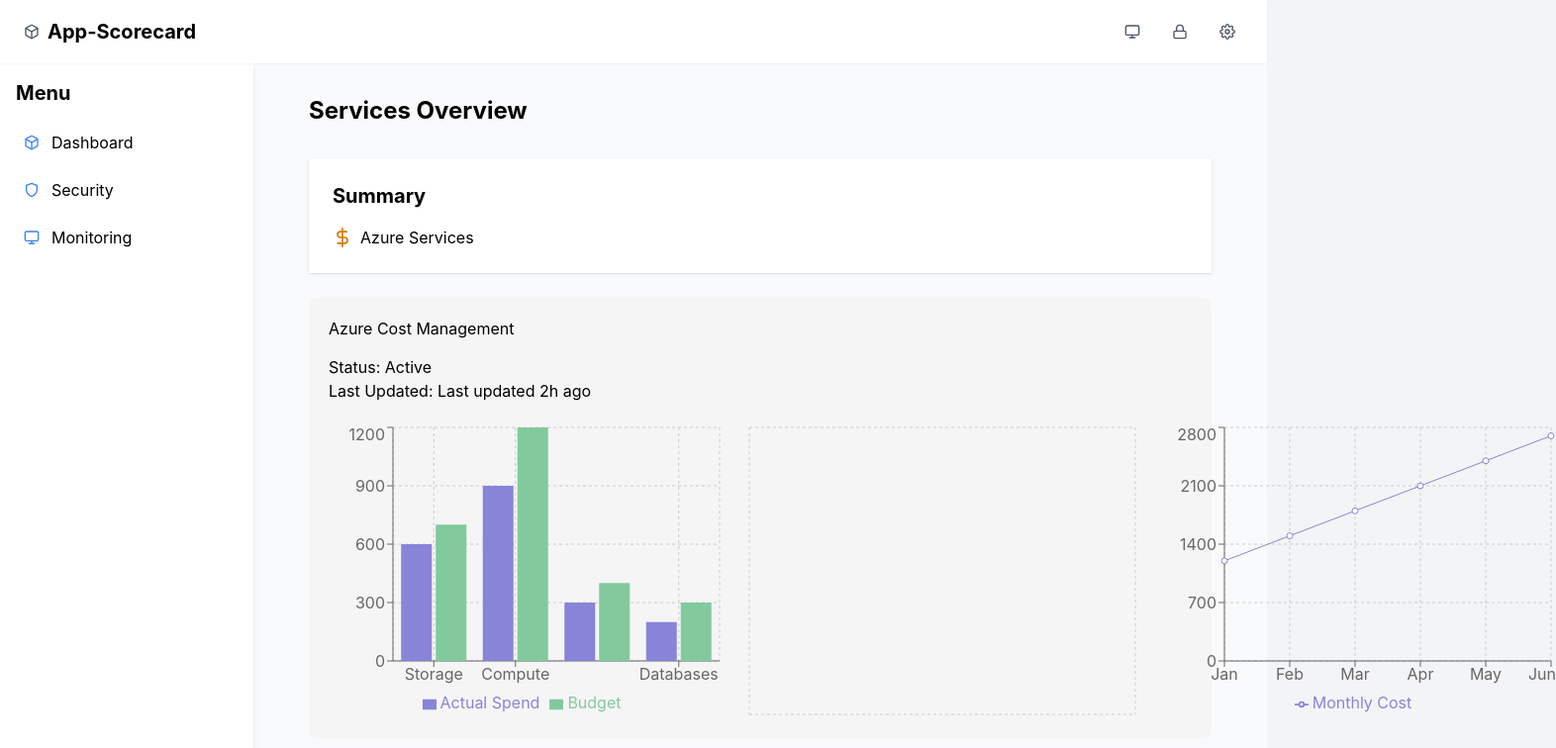
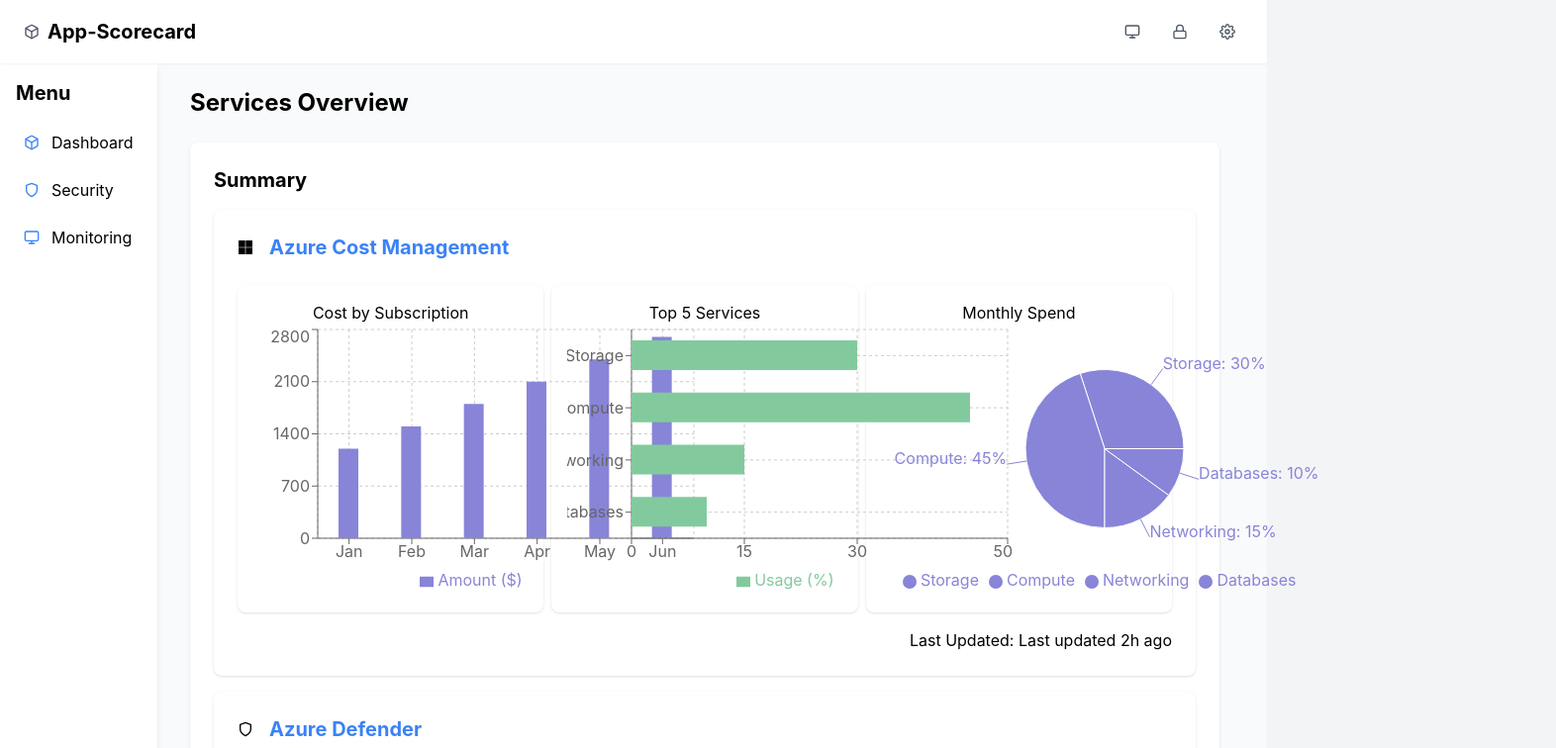
Before and after one commit to WillHennessey/app-scorecard, a React (Create React App) app: page / in a window 1280 px wide. Shown: the top 756 px of the page at 99% size, 1572 px wide, since content can reach past the window. Built offline with nearby package versions, Linux system fonts and the light colour scheme.

Commit message:
Refactoring Dashboard, Card and Graph components to improve strucutre and presentation.

```diff
--- a/src/App.js
+++ b/src/App.js
@@ -1,6 +1,6 @@
 import React from "react";
 import Dashboard from "./components/Dashboard";
-import { FiBox, FiShield, FiMonitor, FiTwitter, FiLock, FiCode, FiSettings } from "react-icons/fi";
+import { FiBox, FiShield, FiMonitor, FiLock, FiSettings } from "react-icons/fi";
 
 function App() {
   return (
@@ -29,7 +29,7 @@
       {/* Main Content */}
       <main className="pt-16 px-6 pb-8 flex">
         {/* Sidebar */}
-        <aside className="w-64 fixed left-0 bg-white h-full shadow-md">
+        <aside className="w-42 fixed left-0 bg-white h-full shadow-md">
           <div className="p-4 space-y-2">
             <h2 className="text-xl font-bold mb-4">Menu</h2>
             <button className="w-full flex items-center space-x-3 p-2 rounded-lg hover:bg-gray-100 transition-colors">
@@ -48,8 +48,8 @@
         </aside>
 
         {/* Content Area */}
-        <div className="flex-1 ml-64 p-8">
-          <h2 className="text-2xl font-bold mb-8">Services Overview</h2>
+        <div className="flex-1 ml-36 p-6">
+          <h2 className="text-2xl font-bold mb-6">Services Overview</h2>
           <Dashboard />
         </div>
       </main>
--- a/src/components/Card.js
+++ b/src/components/Card.js
@@ -3,49 +3,41 @@
 
 function Card({
   title,
-  status,
   lastUpdated,
   icon,
   color = "#8884d8",
   graphs = [] // Default empty array if not provided
 }) {
   return (
-    <div style={{ backgroundColor: '#f5f5f5', padding: '20px', borderRadius: '10px' }}>
-      <div style={{ display: 'flex', alignItems: 'center' }}>
+    <div className="bg-f5f5f5 p-6 rounded-lg shadow">
+      <div className="flex items-center">
         {icon}
-        <h2 style={{ margin: 0, color }}> {/* Fixed margin and added color */}
-          {title}
-        </h2>
+        <h3 className={`text-xl font-bold ml-4 ${color}`}>{title}</h3>
       </div>
-      <div style={{ marginTop: '15px' }}>
-        <p>Status: {status}</p>
-        <p>Last Updated: {lastUpdated}</p>
-      </div>
-      <div style={{
-        display: 'grid',
-        gridTemplateColumns: 'repeat(3, 1fr)',
-        gap: '20px',
-        marginTop: '20px'
-      }}>
-        {/* Safely map over graphs if it's an array */}
-        {Array.isArray(graphs) && graphs.map((graph) => {
+      {graphs.length > 0 && (
+        <div className="mt-6 grid grid-cols-1 xl:grid-cols-3 gap-2">
+          {graphs.map((graph) => {
             let type = '';
             if (graph.startsWith('Cost')) {
-            type = 'cost';
-          } else if (graph.startsWith('Top 5')) {
-            type = 'resource';
+              type = 'monthlySpend';
+            } else if (graph.startsWith('Top')) {
+              type = 'topServices';
             } else if (graph.startsWith('Monthly')) {
-            type = 'budget';
+              type = 'costBySubscription';
             }
             return (
+              <div key={graph} className="bg-white p-4 rounded-lg shadow">
                 <Graph
-              key={graph}
                   title={graph}
                   type={type}
-              style={{ backgroundColor: color }}
                 />
+              </div>
             );
           })}
+        </div>
+      )}
+      <div className="mt-4 space-y-2 float-right">
+        <p>Last Updated: {lastUpdated}</p>
       </div>
     </div>
   );
--- a/src/components/Dashboard.js
+++ b/src/components/Dashboard.js
@@ -1,134 +1,66 @@
 import React from "react";
 import Card from "./Card";
-import { FiBox, FiShield, FiMonitor, FiLock, FiCode, FiSettings, FiDollarSign } from "react-icons/fi";
-
-
+import { FiShield, FiMonitor, FiLock, FiCode} from "react-icons/fi";
+import {FaMicrosoft} from 'react-icons/fa'
 const services = [
   {
     title: "Azure Cost Management",
-    status: "Active",
-    lastUpdated: "Today at 10:30 AM",
-    icon: FiBox,
-    color: "text-blue-500"
+    lastUpdated: "Last updated 2h ago",
+    icon: <FaMicrosoft />,
+    color: "text-blue-500",
+    graphs: ["Cost by Subscription", "Top 5 Services", "Monthly Spend"]
   },
   {
     title: "Azure Defender",
-    status: "Warning",
     lastUpdated: "Today at 10:30 AM",
-    icon: FiShield,
+    icon: <FiShield />,
     color: "text-blue-500"
   },
   {
     title: "Azure Advisor",
-    status: "Healthy",
     lastUpdated: "Today at 10:30 AM",
-    icon: FiMonitor,
+    icon: <FiMonitor />,
     color: "text-blue-500"
   },
   {
     title: "SonarQube",
     status: "Active",
     lastUpdated: "Today at 10:30 AM",
-    icon: FiSettings,
+    icon: <FiCode />,
     color: "text-blue-500"
   },
   {
     title: "Rapid7",
-    status: "Warning",
     lastUpdated: "Today at 10:30 AM",
-    icon: FiLock,
+    icon: <FiLock />,
     color: "text-blue-500"
   },
   {
     title: "Contrast Security",
-    status: "Healthy",
     lastUpdated: "Today at 10:30 AM",
-    icon: FiCode,
+    icon: <FiShield />,
     color: "text-blue-500"
   }
 ];
 
 function Dashboard() {
-  const services = [
-      {
-          title: "Azure Cost Management",
-          status: "Active",
-          lastUpdated: "Last updated 2h ago",
-          icon: FiDollarSign,
-          color: "text-amber-600",
-          graphs: ["Monthly Spend", "Top 5 Services", "Cost by Subscription"]
-      },
-     {
-        title: "Azure Defender",
-             status: "Warning",
-             lastUpdated: "Today at 10:30 AM",
-             icon: FiShield,
-             color: "text-blue-500"
-         },
-         {
-             title: "Azure Advisor",
-             status: "Healthy",
-             lastUpdated: "Today at 10:30 AM",
-             icon: FiMonitor,
-             color: "text-blue-500"
-         },
-         {
-             title: "SonarQube",
-             status: "Active",
-             lastUpdated: "Today at 10:30 AM",
-             icon: FiSettings,
-             color: "text-blue-500"
-         },
-         {
-             title: "Rapid7",
-             status: "Warning",
-             lastUpdated: "Today at 10:30 AM",
-             icon: FiLock,
-             color: "text-blue-500"
-         },
-         {
-             title: "Contrast Security",
-             status: "Healthy",
-             lastUpdated: "Today at 10:30 AM",
-             icon: FiCode,
-             color: "text-blue-500"
-         }
-  ];
-
   return (
     <div className="space-y-6">
       {/* Summary Section */}
-          <div className="bg-white rounded-8 shadow p-6 space-y-4">
+      <div className="bg-white rounded-lg shadow p-6 space-y-4">
         <h3 className="text-xl font-bold">Summary</h3>
-              <div className="grid grid-cols-1 md:grid-cols-3 gap-4">
-                  {[
-                      {
-                          title: "Azure Services",
-                          icon: FiDollarSign,
-                          color: "text-amber-600"
-                      }
-                  ].map((item, index) => (
-                      <div key={index} className="flex items-center space-x-2">
-                          <item.icon className={`w-5 h-5 ${item.color}`} />
-                          <span>{item.title}</span>
-                      </div>
-                  ))}
-              </div>
-          </div>
-
-          {/* Service Cards */}
-          <div className="grid grid-cols-1 gap-6">
+        <div className="grid grid-cols-1 gap-4">
           {services.map((service, index) => (
             <Card
               key={index}
               title={service.title}
-                      status={service.status}
               lastUpdated={service.lastUpdated}
               icon={service.icon}
               color={service.color}
-                      graphs={service.graphs}  // Pass the graph data to the Card component
+              graphs={service.graphs}  // Pass the graph data to the Card component if needed
             />
           ))}
+        </div>
       </div>
     </div>
   );
--- a/src/components/Graph.js
+++ b/src/components/Graph.js
@@ -1,20 +1,27 @@
 import React from 'react';
 import {
-  LineChart,
   BarChart,
   PieChart as RechartsPieChart,
-  Line,
-  Bar,
-  Cell,
-  Pie,
   XAxis,
   YAxis,
   CartesianGrid,
   Tooltip,
-  Legend
+  Legend,
+  Bar,
+  Cell,
+  Pie
 } from 'recharts';
 
+const COLORS = ['#0088FE', '#00C49F', '#FFBB28', '#FF8042', '#AF19FF'];
+
 // Sample Data
+const budgetData = [
+  { category: 'Storage', cost: 600 },
+  { category: 'Compute', cost: 900 },
+  { category: 'Networking', cost: 300 },
+  { category: 'Databases', cost: 200 }
+];
+
 const costData = [
   { month: 'Jan', amount: 1200 },
   { month: 'Feb', amount: 1500 },
@@ -25,63 +32,59 @@
 ];
 
 const resourceData = [
-  { service: 'Storage', usage: 45 },
-  { service: 'Compute', usage: 30 },
+  { service: 'Storage', usage: 30 },
+  { service: 'Compute', usage: 45 },
   { service: 'Networking', usage: 15 },
   { service: 'Databases', usage: 10 }
 ];
 
-const budgetData = [
-  { category: 'Storage', actual: 600, budget: 700 },
-  { category: 'Compute', actual: 900, budget: 1200 },
-  { category: 'Networking', actual: 300, budget: 400 },
-  { category: 'Databases', actual: 200, budget: 300 }
-];
+function Graph({ title, type }) {
 
-export default function Graph({ title, type }) {
-  if (type === 'cost') {
   return (
-      <LineChart width={400} height={300} data={costData}>
+    <div>
+      <h3 className='text-center'>{title}</h3>
+      {type === 'monthlySpend' && (
+        <BarChart width={450} height={275} data={costData}>
           <CartesianGrid strokeDasharray="3 3" />
           <XAxis dataKey="month" />
           <YAxis />
           <Tooltip />
           <Legend />
-        <Line type="monotone" dataKey="amount" stroke="#8884d8" name="Monthly Cost" />
-      </LineChart>
-    );
-  } else if (type === 'resource') {
-    return (
-      <RechartsPieChart width={400} height={300} data={resourceData}>
+          <Bar dataKey="amount" fill="#8884d8" barSize={20} name="Amount ($)" />
+        </BarChart>
+      )}
+      {type === 'topServices' && (
+        <BarChart width={450} height={275} data={resourceData} layout="vertical">
           <CartesianGrid strokeDasharray="3 3" />
+          <XAxis type="number" domain={[0, 50]} />
+          <YAxis dataKey="service" type="category" />
           <Tooltip />
           <Legend />
-        {resourceData.map((entry, index) => (
-          <Cell
-            key={`cell-${index}`}
-            cy={200}
-            fill={[
-              '#8884d8',
-              '#82ca9d',
-              '#ffc658',
-              '#ff7300'
-            ][index % 4]}
-          />
-        ))}
-        <Pie dataKey="usage" nameKey="service" cx={200} cy={200} innerRadius={60} outerRadius={120} />
-      </RechartsPieChart>
-    );
-  } else if (type === 'budget') {
-    return (
-      <BarChart width={400} height={300} data={budgetData}>
-        <CartesianGrid strokeDasharray="3 3" />
-        <XAxis dataKey="category" />
-        <YAxis />
+          <Bar dataKey="usage" fill="#82ca9d" barSize={30} name="Usage (%)" />
+        </BarChart>
+      )}
+      {type === 'costBySubscription' && (
+        <RechartsPieChart width={450} height={275} data={budgetData}>
           <Tooltip />
           <Legend />
-        <Bar dataKey="actual" fill="#8884d8" name="Actual Spend" />
-        <Bar dataKey="budget" fill="#82ca9d" name="Budget" />
-      </BarChart>
+          {budgetData.map((entry, index) => (
+            <Cell key={`cell-${index}`} fill={COLORS[index % COLORS.length]} />
+          ))}
+          <Pie
+            dataKey="cost"
+            nameKey="category"
+            cx="50%"
+            cy="50%"
+            labelLine={true}
+            label={({ name, percent }) => `${name}: ${(percent * 100).toFixed(0)}%`}
+            outerRadius={80}
+            fill="#8884d8"
+            data={budgetData}
+          />
+        </RechartsPieChart>
+      )}
+    </div>
   );
 }
-}
+
+export default Graph;
--- a/src/components/Scorecard.js
+++ /dev/null
@@ -1,16 +0,0 @@
-import React from "react";
-import { FaStar } from "react-icons/fa";
-
-const ScoreCard = ({ title, score }) => {
-  return (
-    <div className="bg-white p-6 rounded-lg shadow-md max-w-sm">
-      <h2 className="text-xl font-bold mb-4">{title}</h2>
-      <div className="flex items-center justify-between">
-        <span className="text-3xl font-bold text-blue-600">{score}/10</span>
-        <FaStar className="text-yellow-500 text-2xl" />
-      </div>
-    </div>
-  );
-};
-
-export default ScoreCard;
```
Lines whose indentation alone changed are shown as unchanged.
